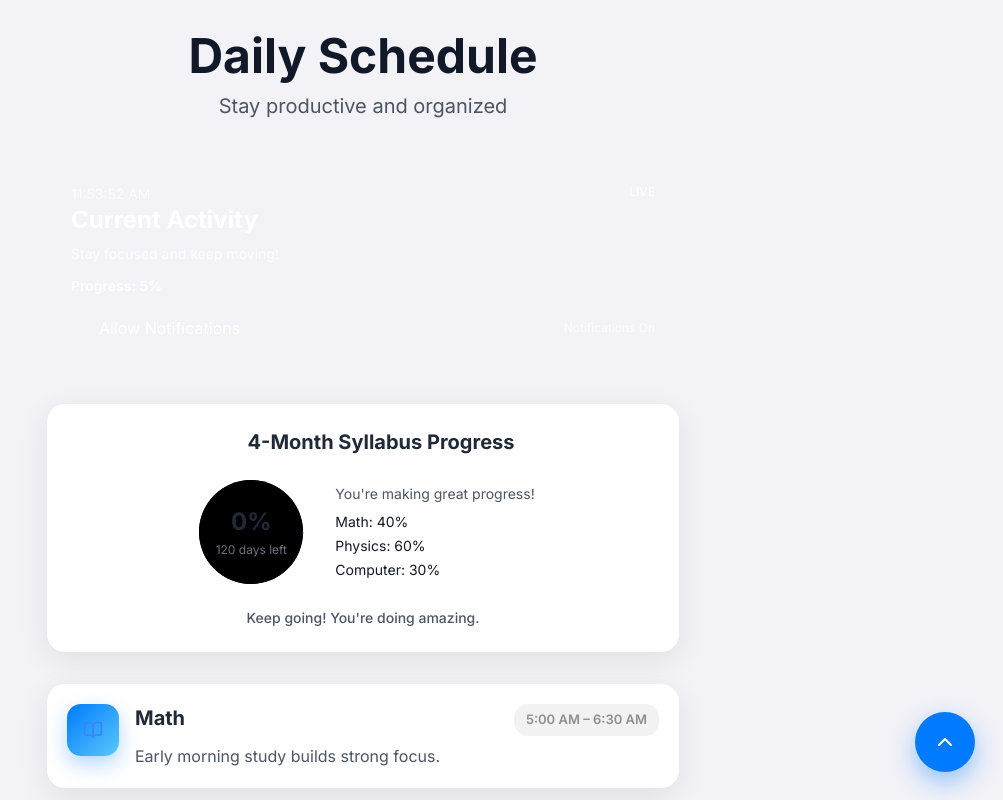
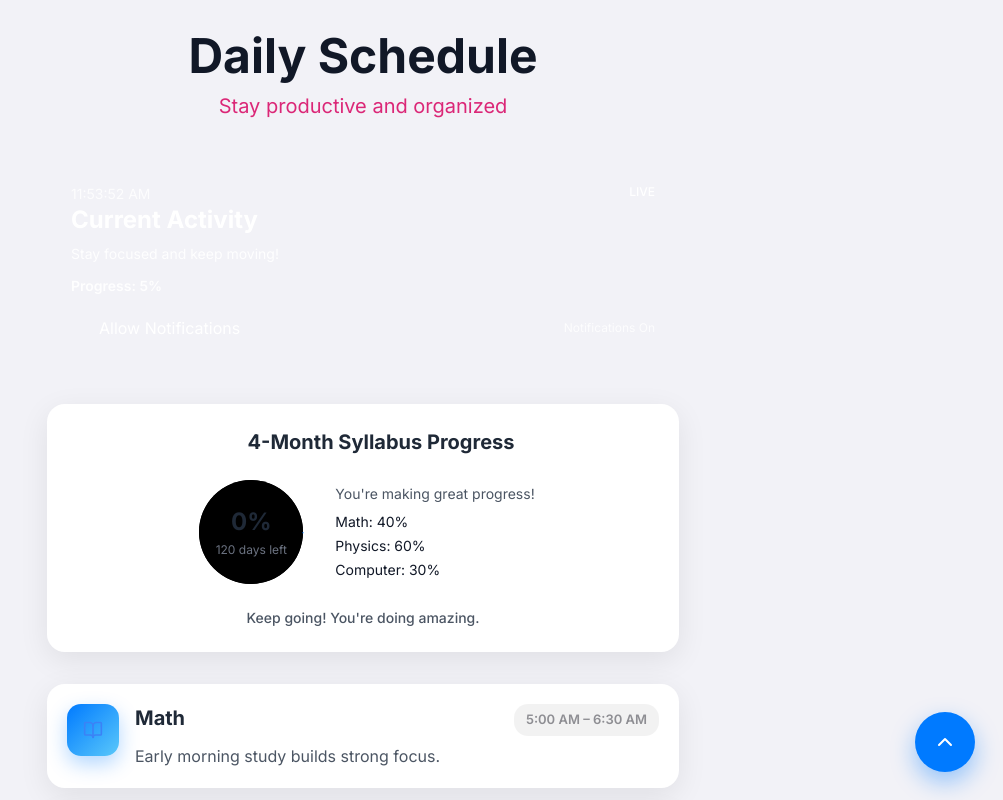
Before and after one commit to tech242242/dailytask, a React (Vite) app: page / in a window 1280 px wide. Shown: the top 800 px of the page, without its empty margins (277-1280 px from the left). Built offline with nearby package versions, Linux system fonts and the light colour scheme.

Commit message:
Update Header.jsx

```diff
--- a/src/components/Header.jsx
+++ b/src/components/Header.jsx
@@ -4,7 +4,7 @@ export default function Header() {
   return (
     <header className="text-center mb-10 bounce-in">
       <h1 className="text-5xl font-bold mb-3 header-gradient">Daily Schedule</h1>
-      <p className="text-xl text-gray-600">Stay productive and organized</p>
+      <p className="text-xl text-pink-600">Stay productive and organized</p>
     </header>
   );
 }
```
